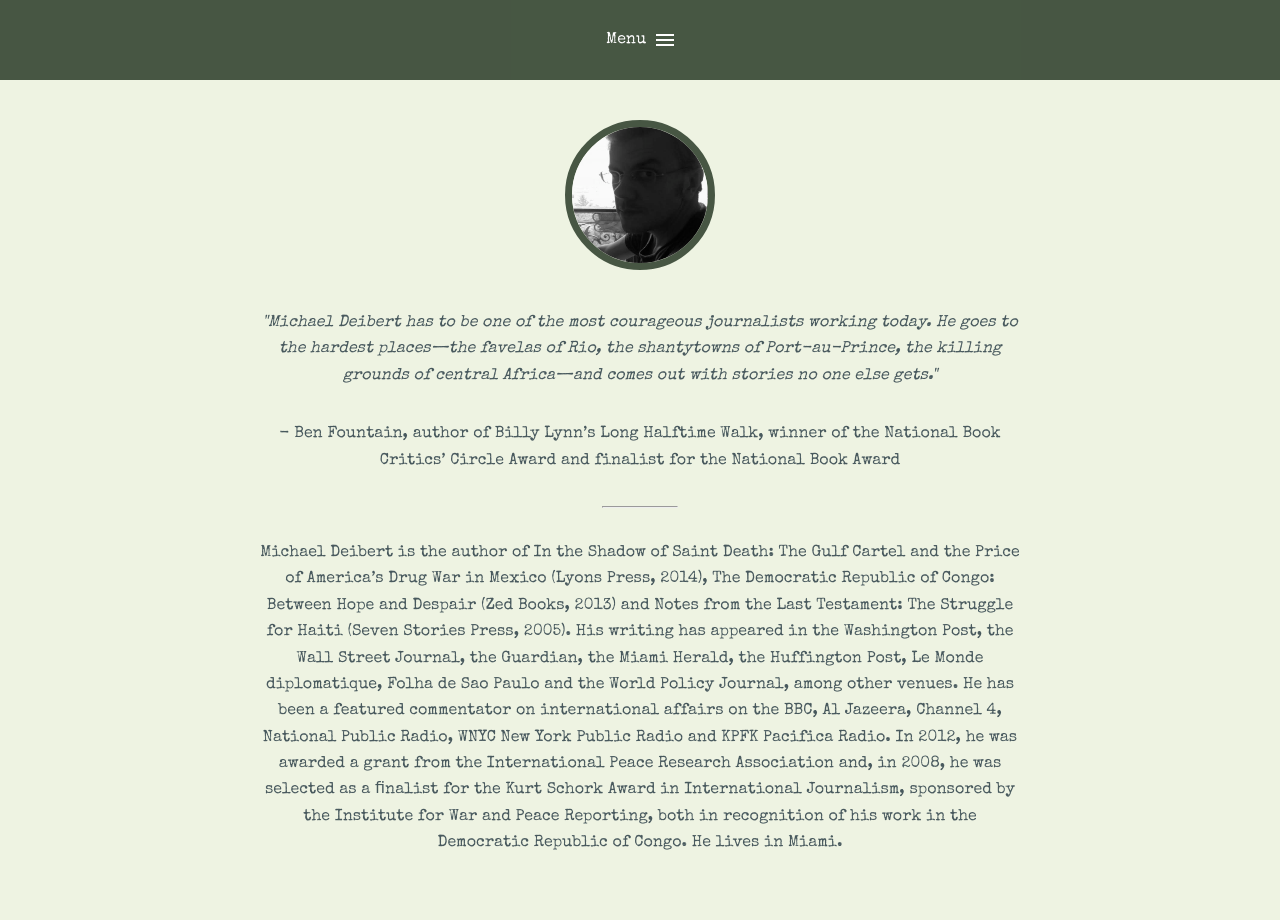
After one commit to bikio/mdeib, a PHP site: page /bio.html in a window 1280 px wide. The commit adds this page. Run offline with PHP 8.4, Linux system fonts and the light colour scheme.

```diff
--- /dev/null
+++ b/bio.html
@@ -0,0 +1,80 @@
+<!doctype html>
+<html lang="en" class="no-js">
+<head>
+  <meta charset="UTF-8">
+  <meta name="viewport" content="width=device-width, initial-scale=1">
+
+  <link href='http://fonts.googleapis.com/css?family=Special+Elite' rel='stylesheet' type='text/css'>
+
+  <link rel="stylesheet" href="css/reset.css"> <!-- CSS reset -->
+  <link rel="stylesheet" href="css/style.css"> <!-- Resource style -->
+  <script src="js/modernizr.js"></script> <!-- Modernizr -->
+
+  <title> The Official Website of Author Michael Deibert </title>
+</head>
+<body>
+  <header class="cd-header">
+    <!-- <div class="cd-logo"><a href="#0"><img src="img/face.jpg" alt="Logo"></a></div>
+ -->
+    <!-- <nav>
+      <ul class="cd-secondary-nav">
+        <li><a href="#0">Log In</a></li>
+        <li><a href="#0">Register</a></li>
+      </ul>
+    </nav>  --><!-- cd-nav -->
+
+    <a class="cd-primary-nav-trigger" href="#0">
+      <span class="cd-menu-text">Menu</span><span class="cd-menu-icon"></span>
+    </a> <!-- cd-primary-nav-trigger -->
+  </header>
+
+  <nav>
+    <ul class="cd-primary-nav">
+      <li><a href="bio.html">Bio</a></li>
+      <li class="cd-label">Books</li>
+
+      <li><a href="shadow.html">In The Shadow of Saint Death: The Gulf Cartel and The Price of America's Drug War in Mexico</a></li>
+      <li><a href="congo.html">The Democratic Republic of Congo: Between Hope and Despair</a></li>
+      <li><a href="notesfrom.html">Notes from the Last Testament: The Struggle For Haiti</a></li>
+
+      <li class="cd-label">More</li>
+
+      <li><a href="articles.html">Selected Articles</a></li>
+      <!-- <li><a href="#0">Events</a></li>
+      <li><a href="#0">Photos</a></li> -->
+
+      <li class="cd-label">Follow Michael</li>
+
+<!--      <li class="cd-social cd-facebook"><a href="#0">Facebook</a></li>
+ -->      <li class="cd-social cd-twitter"><a href="https://twitter.com/michaelcdeibert">Twitter</a></li>
+    </ul>
+  </nav>
+
+<!--   <section class="cd-intro">
+    <h1>Michael Deibert</h1>
+    <p> author, journalist </p>
+  </section>
+ -->
+  <main class="cd-main-content">
+    <div class="cd-container">
+      <img class="bio" src="img/face.jpg"></img>
+      <p class="cd-main-content-intro-home">
+        "Michael Deibert has to be one of the most courageous journalists working today. He goes to the hardest places—the favelas of Rio, the shantytowns of Port-au-Prince, the killing grounds of central Africa—and comes out with stories no one else gets."
+      </p>
+
+      <p>
+        - Ben Fountain, author of Billy Lynn’s Long Halftime Walk, winner of the National Book Critics’ Circle Award and finalist for the National Book Award
+      </p>
+<hr>
+      <p>
+        Michael Deibert is the author of In the Shadow of Saint Death: The Gulf Cartel and the Price of America’s Drug War in Mexico (Lyons Press, 2014), The Democratic Republic of Congo: Between Hope and Despair (Zed Books, 2013) and Notes from the Last Testament: The Struggle for Haiti (Seven Stories Press, 2005). His writing has appeared in the Washington Post, the Wall Street Journal, the Guardian, the Miami Herald, the Huffington Post, Le Monde diplomatique, Folha de Sao Paulo and the World Policy Journal, among other venues. He has been a featured commentator on international affairs on the BBC, Al Jazeera, Channel 4, National Public Radio, WNYC New York Public Radio and KPFK Pacifica Radio. In 2012, he was awarded a grant from the International Peace Research Association and, in 2008, he was selected as a ﬁnalist for the Kurt Schork Award in International Journalism, sponsored by the Institute for War and Peace Reporting, both in recognition of his work in the Democratic Republic of Congo.
+
+He lives in Miami.
+      </p>
+
+    </div>
+  </main>
+<script src="js/jquery-2.1.1.js"></script>
+<script src="js/main.js"></script> <!-- Resource jQuery -->
+</body>
+</html>
--- a/css/style.css
+++ b/css/style.css
@@ -52,12 +52,17 @@ Modules - reusable parts of our design
   clear: both;
 }
 
-.cd-primary-nav img {
-  height: 140px;
+.bio {
+  display: block;
+  text-align: center;
+  height: 150px;
+  width: 150px;
+  margin-left: auto;
+  margin-right: auto;
   border-radius: 50%;
-  border: 8px solid tan;
+  border: 7px solid rgba(0,20,0, .7);
   margin-top: 15px;
-  margin-bottom: -30px;
+  margin-bottom: 90px;
 }
 
 /* --------------------------------
@@ -336,6 +341,12 @@ a.cd-primary-nav-trigger {
   transition: background 0.2s;
 }
 
+.cd-primary-nav li:first-child {
+  margin-top: 40px;
+  font-size: 30px;
+  margin-bottom: -20px;
+}
+
 .cd-primary-nav .cd-label {
   color: #CDC0B0;
   font-weight: 700;
@@ -452,7 +463,7 @@ a.cd-primary-nav-trigger {
   width: 100%;
 /*  max-width: 1170px;
 */  left: 50%;
-  top: 50%;
+  top: 45%;
   bottom: auto;
   right: auto;
   -webkit-transform: translateX(-50%) translateY(-50%);
@@ -473,7 +484,7 @@ a.cd-primary-nav-trigger {
   text-align: center;
   left: 50%;
   width: 100%;
-  top: 45%;
+  top: 50%;
   color: white;
   bottom: auto;
   right: auto;
```
Also changed, not shown: home.html (+5 -5 lines).
